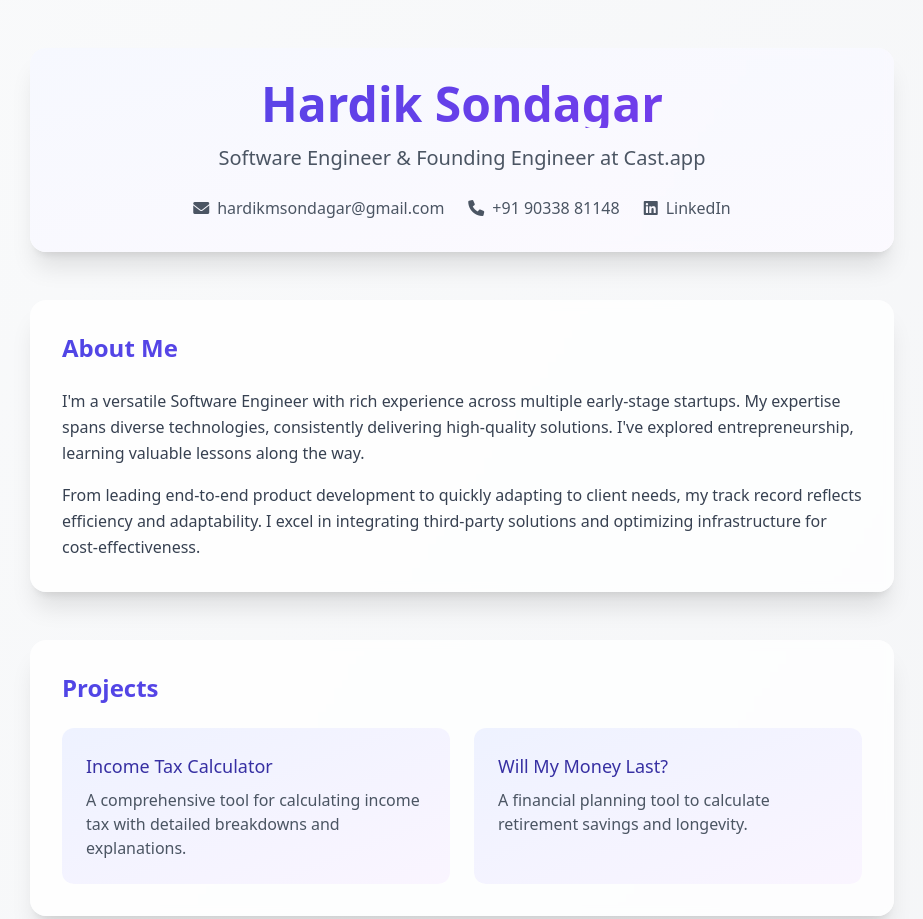
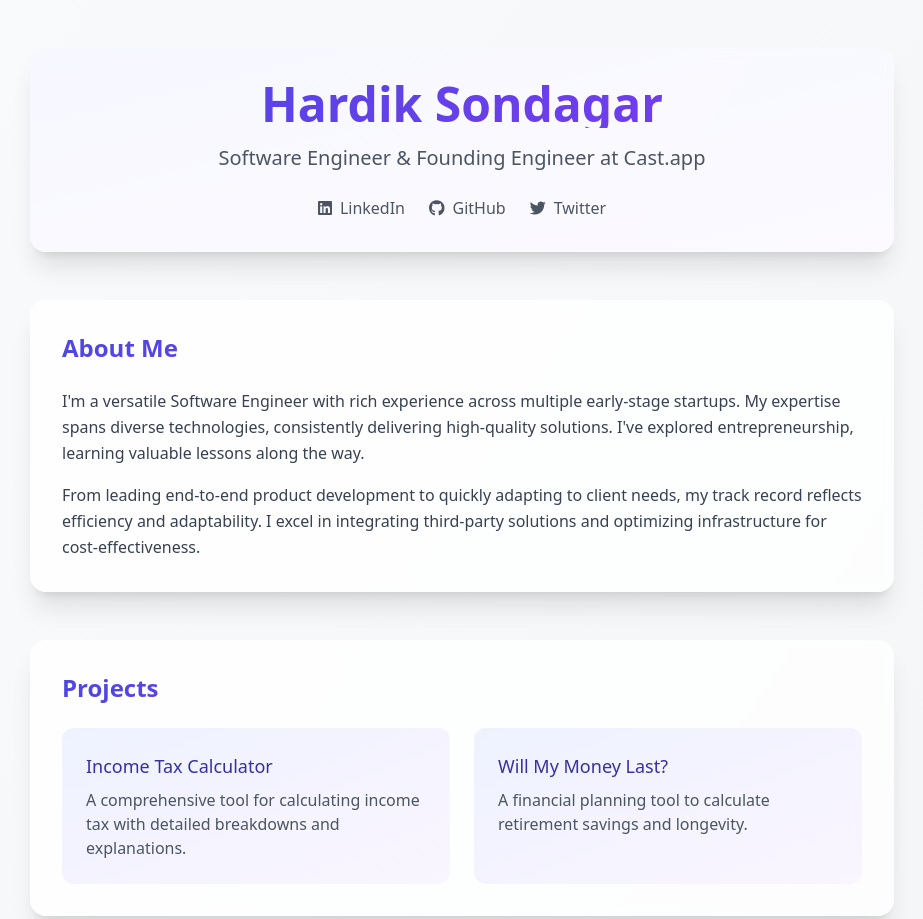
Before and after one commit to hardiksondagar/hardiksondagar.github.io, a plain HTML site: page index.html in a window 1280 px wide. Shown: the top 919 px of the page, without its empty margins (178-1101 px from the left). Drawn offline with nearby package versions, Linux system fonts and the light colour scheme.

Commit message:
update contact info

```diff
--- a/index.html
+++ b/index.html
@@ -37,14 +37,14 @@
                 <h1 class="text-5xl font-bold gradient-text mb-4">Hardik Sondagar</h1>
                 <p class="text-xl text-gray-600 mb-6">Software Engineer & Founding Engineer at Cast.app</p>
                 <div class="flex justify-center gap-6">
-                    <a href="mailto:hardikmsondagar@gmail.com" class="text-gray-600 hover:text-indigo-600 transition-colors group">
-                        <i class="fas fa-envelope mr-2 group-hover:scale-110 transition-transform"></i>hardikmsondagar@gmail.com
-                    </a>
-                    <a href="tel:+919033881148" class="text-gray-600 hover:text-indigo-600 transition-colors group">
-                        <i class="fas fa-phone mr-2 group-hover:scale-110 transition-transform"></i>+91 90338 81148
-                    </a>
                     <a href="https://linkedin.com/in/hardiksondagar" target="_blank" class="text-gray-600 hover:text-indigo-600 transition-colors group">
                         <i class="fab fa-linkedin mr-2 group-hover:scale-110 transition-transform"></i>LinkedIn
+                    </a>
+                    <a href="https://github.com/hardiksondagar" target="_blank" class="text-gray-600 hover:text-indigo-600 transition-colors group">
+                        <i class="fab fa-github mr-2 group-hover:scale-110 transition-transform"></i>GitHub
+                    </a>
+                    <a href="https://twitter.com/hardiksondagar" target="_blank" class="text-gray-600 hover:text-indigo-600 transition-colors group">
+                        <i class="fab fa-twitter mr-2 group-hover:scale-110 transition-transform"></i>Twitter
                     </a>
                 </div>
             </div>
```
